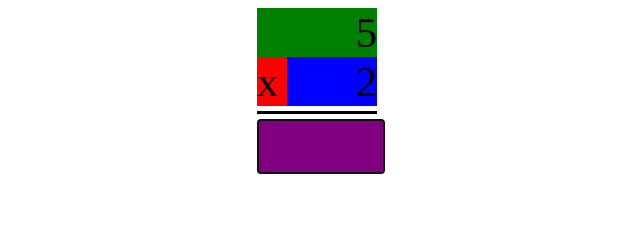
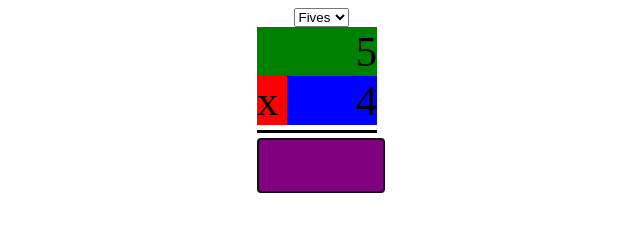
Before and after one commit to treetopdenizen/webmultiplication, a plain HTML site: page Index.html in a window 1280 px wide. Shown: the whole page, without its empty margins (319-959 px from the left). Drawn offline with Linux system fonts and the light colour scheme.

Commit message:
Implement selection version.

```diff
--- a/Index.html
+++ b/Index.html
@@ -4,6 +4,8 @@
         <link rel = "stylesheet" href = "styles.css">
     </head>
     <body>
+        <div id="problemSelection" class="flexboxclass">
+        </div>
         <div class="flexboxclass" id="flexbox"></div>
         <script src="main.js"></script>
     </body>
--- a/main.js
+++ b/main.js
@@ -18,15 +18,18 @@ var sessionObject = {
     problemsAsked: []
 }
 
+var state = {
+    "selectedGroup": "Fives"
+}
+
 function random_equation() {
     //f1 = Math.floor(Math.random()*10);
     //f2 = Math.floor(Math.random()*10);
-    var group = pairsGroup["Fives"];
+    var group = pairsGroup[state["selectedGroup"]];
     var pair = group[Math.floor(Math.random()*group.length)];
     var randomSelection = Math.floor(Math.random()*2);
     f1 = pair[randomSelection];
     f2 = pair[(randomSelection+1)%2];
-    console.log(f1);
     var equation = document.getElementById("equation");
     if (equation) {
         var parentNode = equation.parentNode;
@@ -73,11 +76,9 @@ function create_equation (f1, f2, p)
 
 function check_answer (event)
 {
-    console.log(event)
     if (event.key === "Enter")
     {
         x = document.getElementById("answer").value
-        console.log(x)
 
         if (f1*f2 === parseInt(x))
         {
@@ -96,4 +97,32 @@ function check_answer (event)
         random_equation();
     }
 }
-random_equation();
+
+function generate_selections() {
+    var selection = document.createElement("select");
+    for (const group in pairsGroup) {
+        var option = document.createElement("option");
+        option.value=group;
+        option.textContent = group;
+        selection.appendChild(option);
+    }
+    selection.onchange = selection_change;
+    var containingDiv = document.getElementById("problemSelection");
+    containingDiv.appendChild(selection);
+}
+
+function selection_change(event) {
+    // update state
+    state["selectedGroup"] = event.target.value;
+    // update equation
+    random_equation();
+}
+
+function setup() {
+    // Display Selection box
+    generate_selections();
+    // Populate initial equation
+    random_equation();
+}
+
+setup();
```
